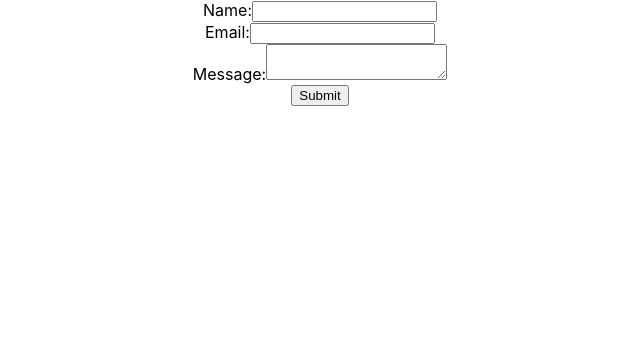
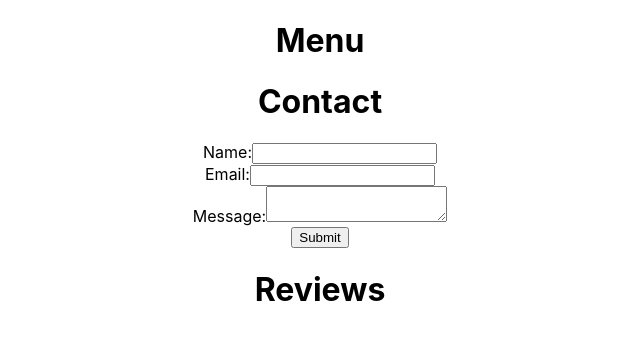
Before and after one commit to brookecalhoun/catering-business, a React (Create React App) app: page / in a window 1280 px wide. Shown: the top 340 px of the page, without its empty margins (320-960 px from the left). Built offline with nearby package versions, Linux system fonts and the light colour scheme.

Commit message:
set up skeleton of pages

```diff
--- a/src/App.js
+++ b/src/App.js
@@ -1,10 +1,14 @@
 import './App.css';
-import Form from './components/Form'
+import Menu from './pages/Menu';
+import Contact from './pages/Contact';
+import Reviews from './pages/Reviews';
 
 function App() {
   return (
     <div className="App">
-      <Form />
+      <Menu />
+      <Contact />
+      <Reviews />
     </div>
   );
 }
--- a/src/pages/Contact.jsx
+++ b/src/pages/Contact.jsx
@@ -0,0 +1,13 @@
+import React from 'react'
+import Form from '../components/Form'
+
+function Contact(){
+    return(
+        <div className='contact-home'>
+            <h1> Contact </h1>
+            <Form />
+        </div>
+    )
+}
+
+export default Contact
--- a/src/pages/Menu.jsx
+++ b/src/pages/Menu.jsx
@@ -0,0 +1,11 @@
+import React from 'react'
+
+function Menu(){
+    return(
+        <div className='menu-home'>
+            <h1>Menu</h1>
+        </div>
+    )
+}
+
+export default Menu
--- a/src/pages/Reviews.jsx
+++ b/src/pages/Reviews.jsx
@@ -0,0 +1,11 @@
+import React from 'react'
+
+function Reviews(){
+    return(
+        <div className='reviews-home'>
+            <h1>Reviews</h1>
+        </div>
+    )
+}
+
+export default Reviews
```
